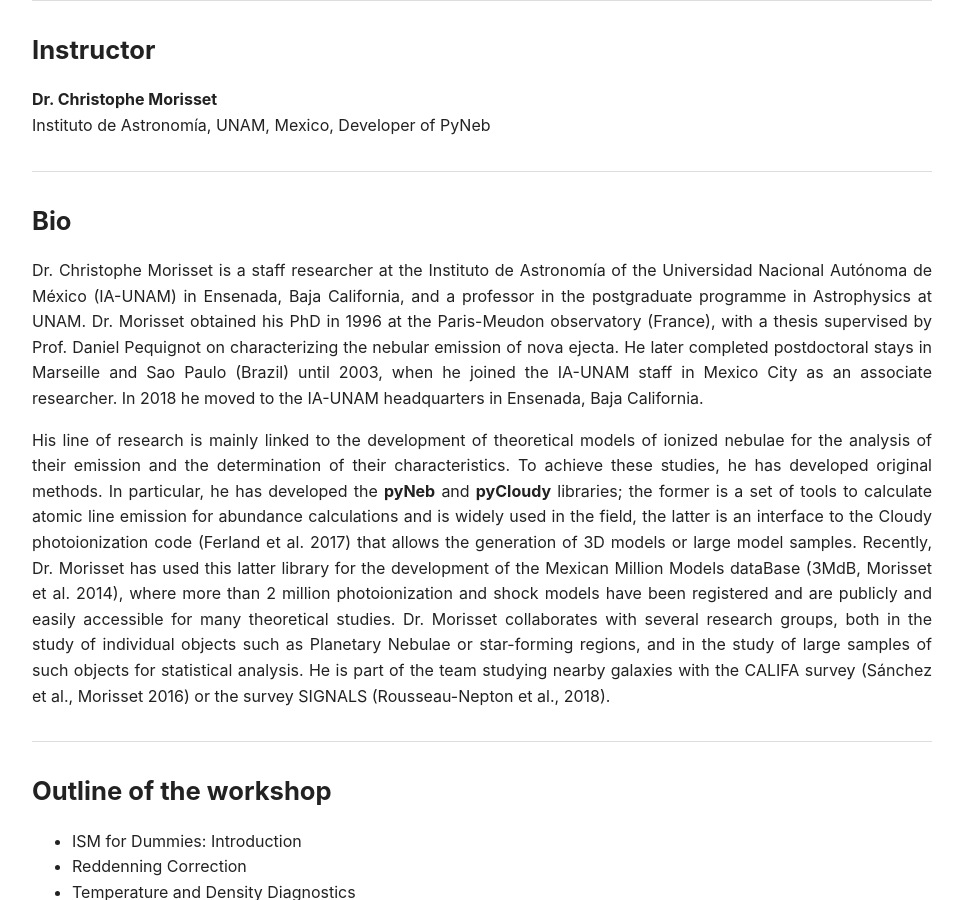
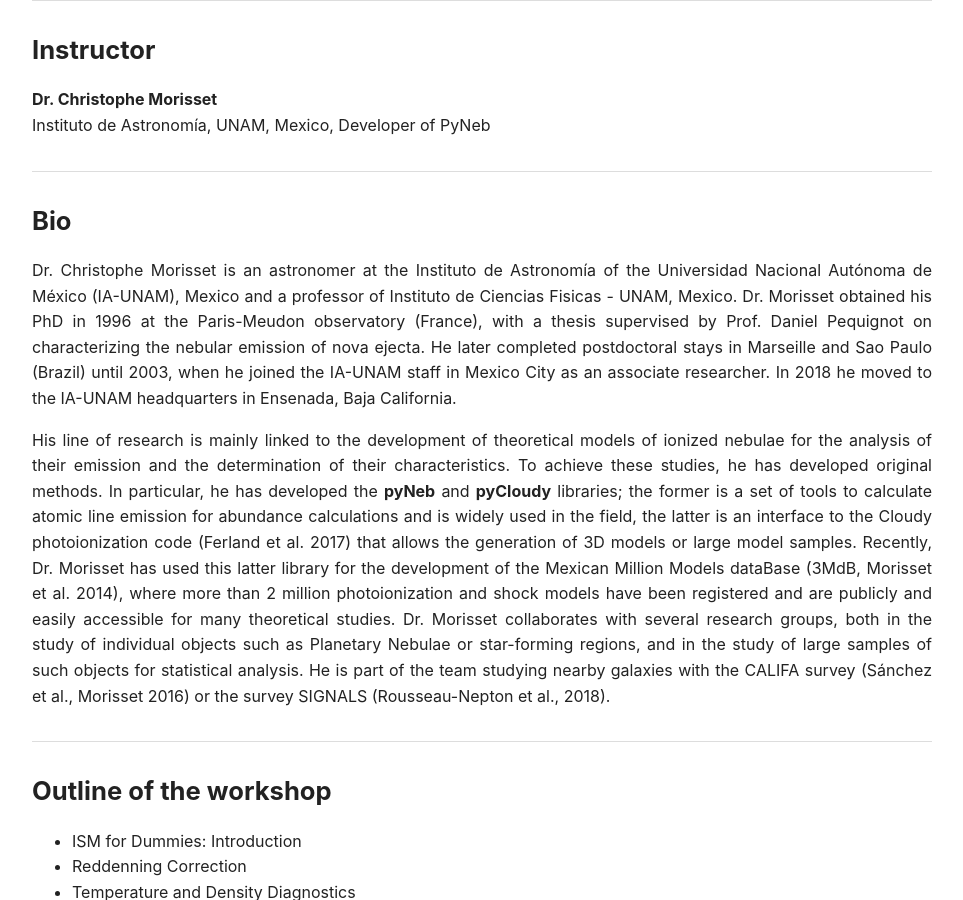
Before and after one commit to indianastronomers/indianastronomers.github.io, a Jekyll site: the page built from events/2026-02-19-workshop-PyNeb.md, in a window 1280 px wide and 900 px high, scrolled down 509 px. Shown: the whole window, without its empty margins (158-1121 px from the left). Built offline with Jekyll 4.4.1, drawn with Linux system fonts in a browser that asks for light colours.

Commit message:
Revise Dr. Christophe Morisset's biography details
Updated Dr. Morisset's title and affiliation for clarity.

```diff
--- a/events/2026-02-19-workshop-PyNeb.md
+++ b/events/2026-02-19-workshop-PyNeb.md
@@ -36,7 +36,7 @@ Instituto de Astronomía, UNAM, Mexico, Developer of PyNeb
 <div style="text-align: justify;">
 
 <p>
-Dr. Christophe Morisset is a staff researcher at the Instituto de Astronomía of the Universidad Nacional Autónoma de México (IA-UNAM) in Ensenada, Baja California, and a professor in the postgraduate programme in Astrophysics at UNAM. Dr. Morisset obtained his PhD in 1996 at the Paris-Meudon observatory (France), with a thesis supervised by Prof. Daniel Pequignot on characterizing the nebular emission of nova ejecta. He later completed postdoctoral stays in Marseille and Sao Paulo (Brazil) until 2003, when he joined the IA-UNAM staff in Mexico City as an associate researcher. In 2018 he moved to the IA-UNAM headquarters in Ensenada, Baja California.
+Dr. Christophe Morisset is an astronomer at the Instituto de Astronomía of the Universidad Nacional Autónoma de México (IA-UNAM), Mexico and a professor of Instituto de Ciencias Fisicas - UNAM, Mexico. Dr. Morisset obtained his PhD in 1996 at the Paris-Meudon observatory (France), with a thesis supervised by Prof. Daniel Pequignot on characterizing the nebular emission of nova ejecta. He later completed postdoctoral stays in Marseille and Sao Paulo (Brazil) until 2003, when he joined the IA-UNAM staff in Mexico City as an associate researcher. In 2018 he moved to the IA-UNAM headquarters in Ensenada, Baja California.
 </p>
 
 <p>
```
